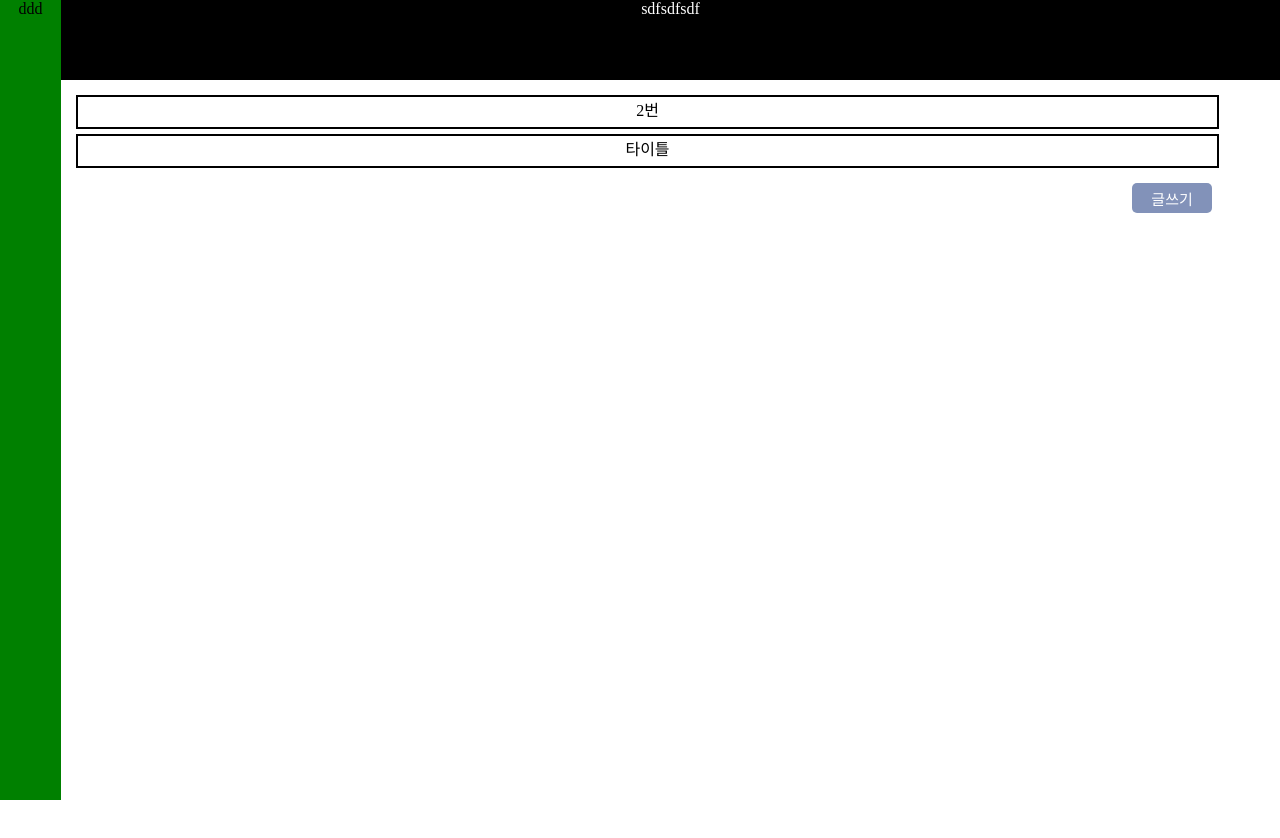
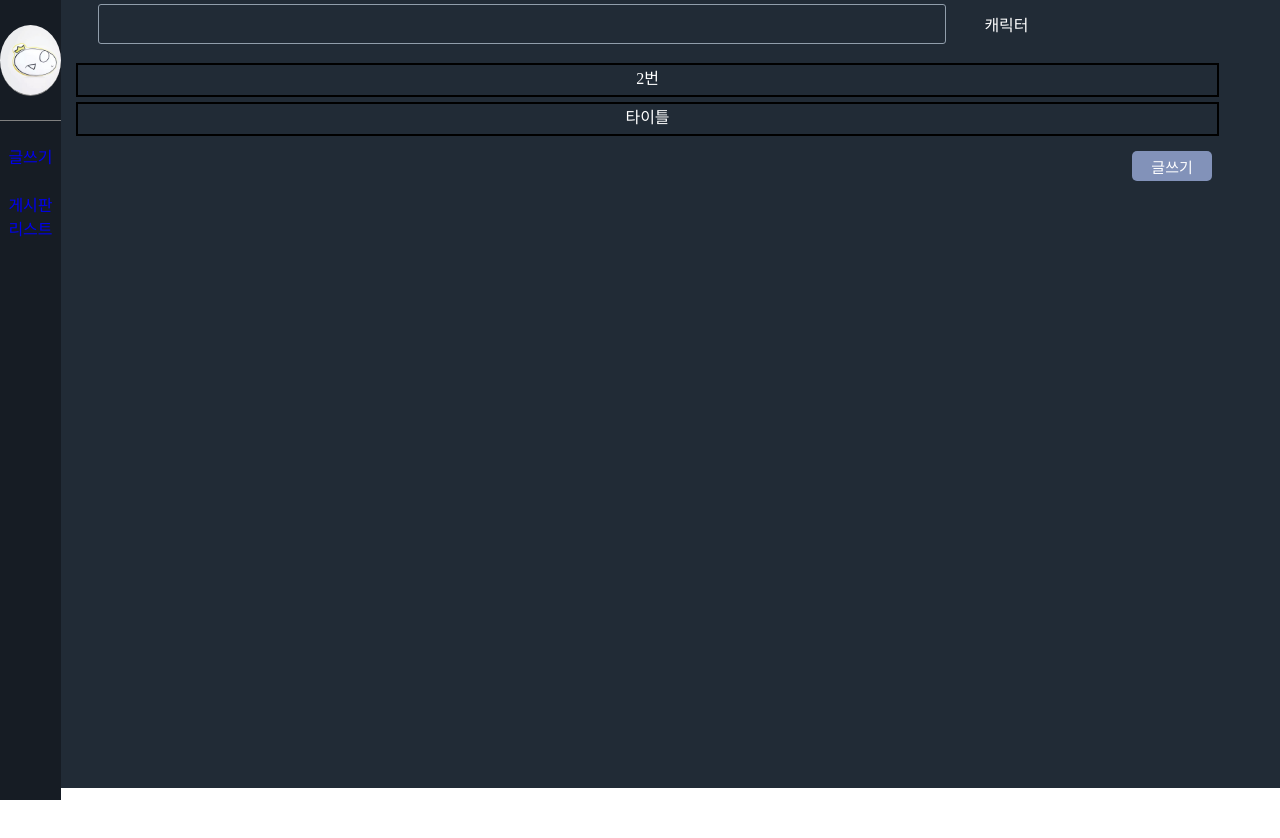
Before and after one commit to LaSeunghyun/reactCRUDTest, a React (Create React App) app: page / in a window 1280 px wide. Shown: the top 838 px of the page. Built offline with nearby package versions, Linux system fonts and the light colour scheme.

Commit message:
fix : 노드 연동중

```diff
--- a/src/App.js
+++ b/src/App.js
@@ -3,7 +3,15 @@ import { BrowserRouter as Router, Route, Routes } from "react-router-dom";
 import CreateBoard from "./component/board/createBoard";
 import DetailContent from "./component/board/boardDetail";
 import "./App.css";
-import { SnbStyled, TopBar, GnbStyled, Contents } from "./css/component/Gnb";
+import {
+  SnbStyled,
+  GnbStyled,
+  Contents,
+  UserIcon,
+  User,
+} from "./css/component/Gnb";
+import MenuList from "./component/snb";
+import TopMenu from "./component/topbar";
 
 function App() {
   const isActive = (e) => {
@@ -15,17 +23,20 @@ function App() {
 
   return (
     <div className="App">
-      <SnbStyled onClick={isActive}>ddd</SnbStyled>
+      <SnbStyled onClick={isActive}>
+        <User>
+          <UserIcon />
+        </User>
+        <MenuList />
+      </SnbStyled>
       <GnbStyled>
-        <TopBar>sdfsdfsdf</TopBar>
+        <TopMenu />
         <Contents>
-          <Router>
-            <Routes>
-              <Route exact path="/" element={<BoardList />} />
-              <Route path="/createBoard" element={<CreateBoard />} />
-              <Route path="/board/:id" element={<DetailContent />} />
-            </Routes>
-          </Router>
+          <Routes>
+            <Route exact path="/" element={<BoardList />} />
+            <Route path="/createBoard" element={<CreateBoard />} />
+            <Route path="/board/:id" element={<DetailContent />} />
+          </Routes>
         </Contents>
       </GnbStyled>
     </div>
--- /dev/null
+++ b/src/component/snb/index.jsx
@@ -0,0 +1,29 @@
+import { NavLink } from "react-router-dom"
+import { NavCss } from "../../css/component/menu"
+
+export default function MenuList() {
+
+    const menuList = [
+        {
+            'name' : '글쓰기 ',
+            'value' : '/createBoard'
+        },
+        {
+            'name' : '게시판 리스트',
+            'value' : '/'
+        }
+    ]
+    console.log(menuList)
+
+    return (
+        <>
+            {
+                menuList.map((list) => {
+                    return <NavCss to={list.value}>
+                        {list.name}
+                    </NavCss>
+                })
+            }
+        </>
+    )
+}
--- /dev/null
+++ b/src/component/topbar/index.jsx
@@ -0,0 +1,20 @@
+import { SearchBar, TopBar, UserLog, SearchIndex } from "../../css/component/Gnb"
+export default function TopMenu(){
+
+    const SearchText = (e) => {
+        if(e.key === 'Enter') {
+            const { value } = e.target;
+            console.log(value)
+        }
+    }
+
+    return(
+
+            <TopBar>
+                <SearchBar>
+                    <SearchIndex id={'searchIndex'} onKeyUp={SearchText}/>
+                </SearchBar>
+                <UserLog> 캐릭터 </UserLog>
+            </TopBar>
+    )
+}
--- a/src/css/button/index.jsx
+++ b/src/css/button/index.jsx
@@ -3,6 +3,7 @@ import styled from "styled-components";
 const ButtonComponentCss = styled.div`
     display : flex;
     width : 96%;
+    height: 100%;
     justify-content : flex-end;
 `
 
--- a/src/css/component/Gnb.jsx
+++ b/src/css/component/Gnb.jsx
@@ -1,38 +1,78 @@
 import styled from "styled-components";
+import icon from '../../img/inging.jpg';
 
 const GnbStyled = styled.div`
     width : 100%;
     height : 100%;
-    display: inline-block;
+    display : inline-block;
 `
 
 const TopBar = styled(GnbStyled)`
-    height : 10%;
-    background-color : black;
+    width: 100%;
+    height : 6%;
+    background-color : #212B36;
     color: white;
     position: relative;
+    display: flex;
+    align-items: center;
+`
+
+const SearchBar = styled(TopBar)`
+    flex: 3;
+    padding-left: 3%;
+    height: 75%;
+`
+
+const SearchIndex = styled.input`
+    border-radius: 3px;
+    width: 95%;
+    color: #919EAB;
+    height: 100%;
+    border : 1px solid #919EAB;
+    background-color : #212B36;
+`
+
+const UserLog = styled(TopBar)`
+    flex: 1;
 `
 
 const Contents = styled(GnbStyled)`
-height : 90%;
-background-color : white;
-color: black;
-display: inline-block;
+    height : 90%;
+    color: white;
+    display: grid;
 `
 
 const SnbStyled = styled.div`
     margin : 0;
     padding : 0;
-    background-color: green;
     width : 5%;
     height: 100%;
+    background-color: #161C24;
+    z-index : 1;
     position: relative;
-    z-index: 1;
 	transition:0.5s ease-in-out;
+    contain : style layout inline-size;
     &.active{
-        width : 10%;
+        width : 15%;
 		transition:0.5s ease-in-out;
     }
 `
 
-export { GnbStyled, TopBar, Contents, SnbStyled }
+const User = styled.div`
+    margin : 0;
+    width: 100%;
+    height: 15%;
+    display: flex;
+    border-bottom: 1px solid gray;
+`
+
+const UserIcon = styled(User)`
+    border-radius: 50%;
+    width: 70px;
+    height: 70px;
+    background: url(${icon});
+    margin: auto;
+    background-size: cover;
+`
+
+export { GnbStyled, TopBar, Contents, SnbStyled, UserIcon, User, SearchBar, UserLog, SearchIndex }
--- a/src/css/component/index.jsx
+++ b/src/css/component/index.jsx
@@ -15,7 +15,8 @@ const MainComponent = styled(Component)`
     width : 100%;
     height : 100%;
     justify-content : center;
-    margin : 10px;
+    background-color : #212B36;
+    padding : 10px;
 `
 
 const BoardTitle = styled.div`
@@ -34,6 +35,8 @@ const InputTitle = styled.input`
     width : 95%;
     height : 2rem;
     border : 1px solid gray;
+    background-color : #212B36;
+    color : white;
 `
 
 const InputContent = styled.input`
@@ -41,6 +44,8 @@ const InputContent = styled.input`
     width : 95%;
     height : 30rem;
     border : 1px solid gray;
+    background-color : #212B36;
+    color : white;
 `
 
 export { MainComponent, Container, Component, BoardTitle, BoardContent, InputContent, InputTitle };
--- /dev/null
+++ b/src/css/component/menu.jsx
@@ -0,0 +1,13 @@
+import { NavLink } from "react-router-dom";
+import styled from "styled-components";
+
+const NavCss = styled(NavLink)`
+    display: grid;
+    width: 100%;
+    height: 50px;
+    place-content: center;
+    margin-top: 10px;
+    text-decoration: none;
+`
+
+export { NavCss }
--- a/src/index.js
+++ b/src/index.js
@@ -4,13 +4,16 @@ import "./index.css";
 import App from "./App";
 import reportWebVitals from "./reportWebVitals";
 import { RecoilRoot } from "recoil";
+import { BrowserRouter } from "react-router-dom";
 
 const root = ReactDOM.createRoot(document.getElementById("root"));
 root.render(
   <React.StrictMode>
-    <RecoilRoot>
-      <App />
-    </RecoilRoot>
+    <BrowserRouter>
+      <RecoilRoot>
+        <App />
+      </RecoilRoot>
+    </BrowserRouter>
   </React.StrictMode>
 );
 
```
Also changed, not shown: package.json (+13 -1 lines), src/component/calander/index.jsx (added), src/img/inging.jpg (added), 1 other file (tests, documents, lock files or other folders).
